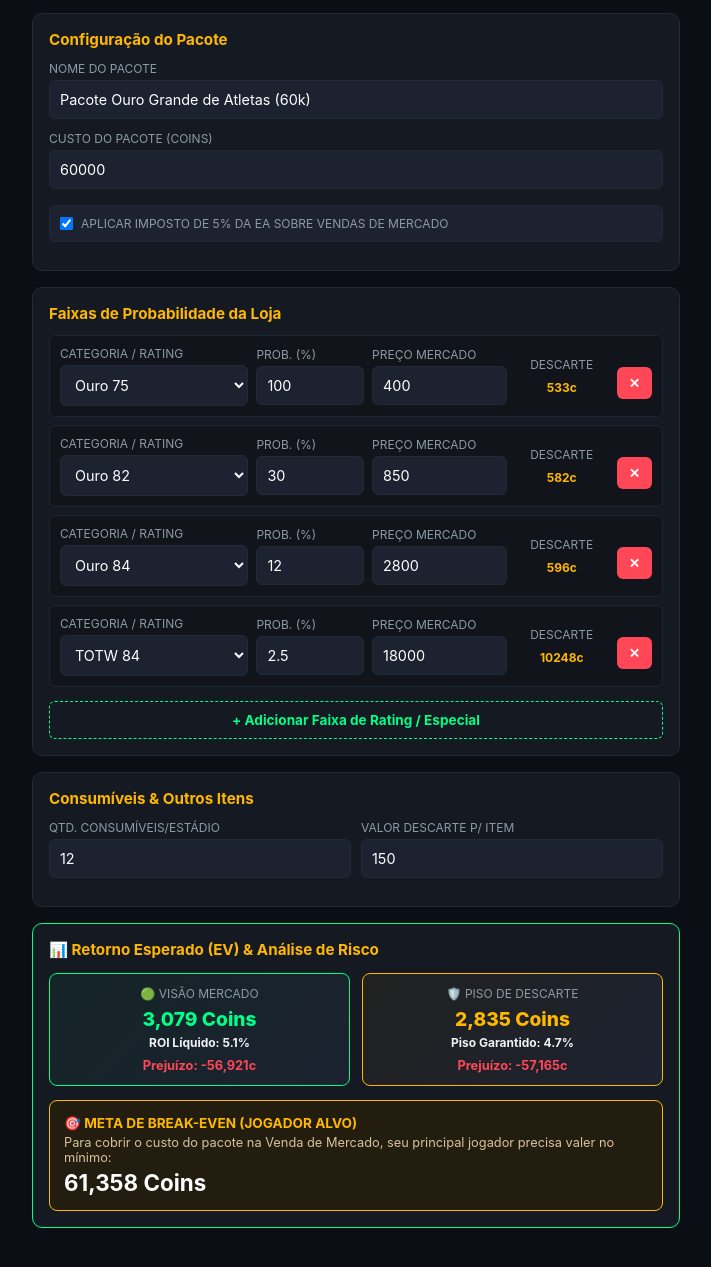
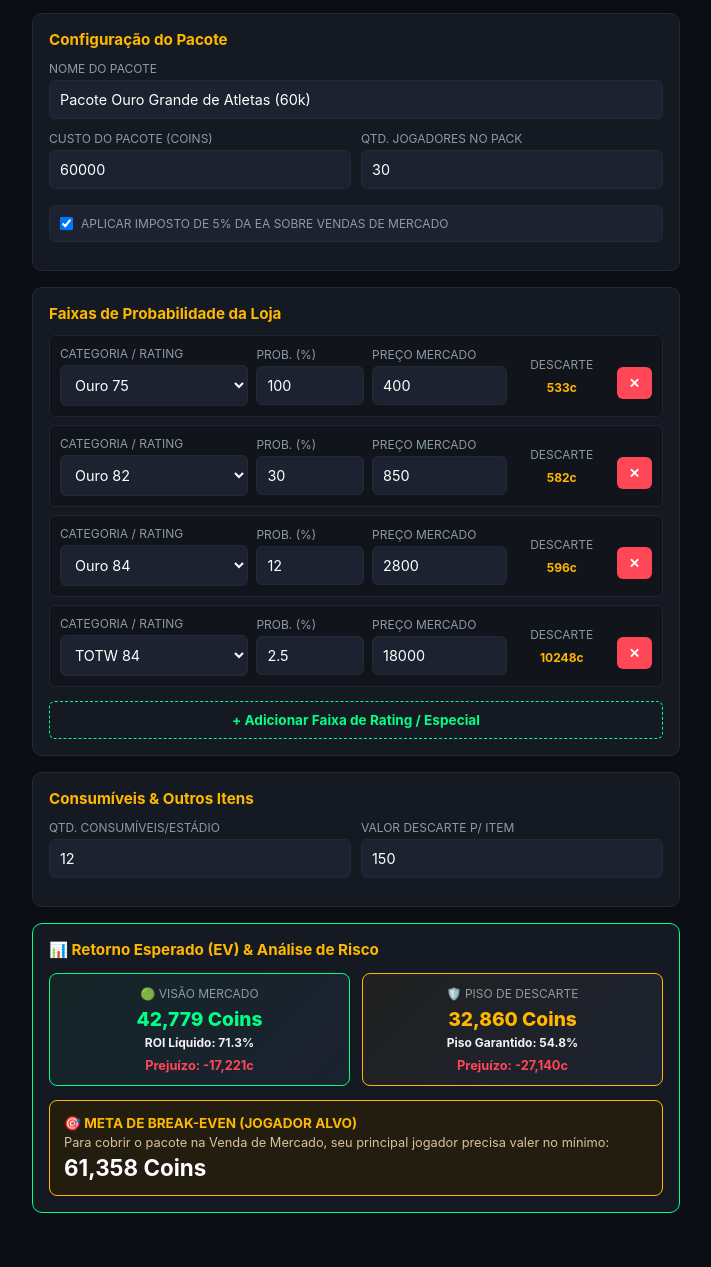
Before and after one commit to playergrass25/pack-calculator, a plain HTML site: page index.html in a window 1280 px wide. Shown: the part 305-1572 px from the top of the page, without its empty margins (284-995 px from the left). Drawn offline with Linux system fonts and the light colour scheme.

Commit message:
Update index.html

```diff
--- a/index.html
+++ b/index.html
@@ -388,6 +388,10 @@
                     <label>Custo do Pacote (Coins)</label>
                     <input type="number" id="packCost" value="60000" oninput="calcularTudo()">
                 </div>
+                <div class="col form-group">
+                    <label>Qtd. Jogadores no Pack</label>
+                    <input type="number" id="packPlayersCount" value="30" oninput="calcularTudo()">
+                </div>
             </div>
 
             <div class="form-group" style="margin-top: 4px;">
@@ -439,7 +443,7 @@
 
             <div class="target-box">
                 <h4>🎯 META DE BREAK-EVEN (JOGADOR ALVO)</h4>
-                <p>Para cobrir o custo do pacote na Venda de Mercado, seu principal jogador precisa valer no mínimo:</p>
+                <p>Para cobrir o pacote na Venda de Mercado, seu principal jogador precisa valer no mínimo:</p>
                 <div class="target-val" id="targetPlayerVal">0 Coins</div>
             </div>
         </div>
@@ -552,6 +556,7 @@
                 id: "p1",
                 name: "Pacote Ouro Grande de Atletas (60k)",
                 cost: 60000,
+                playersCount: 30,
                 consQty: 12,
                 consVal: 150,
                 tiers: [
@@ -602,6 +607,7 @@
                 const p = presets[idx];
                 document.getElementById('packName').value = p.name;
                 document.getElementById('packCost').value = p.cost;
+                document.getElementById('packPlayersCount').value = p.playersCount || 30;
                 document.getElementById('consumableQty').value = p.consQty;
                 document.getElementById('consumableVal').value = p.consVal;
                 tiers = JSON.parse(JSON.stringify(p.tiers));
@@ -613,6 +619,7 @@
         function salvarNovoPreset() {
             const packName = document.getElementById('packName').value || "Novo Pré-set";
             const cost = parseFloat(document.getElementById('packCost').value) || 0;
+            const playersCount = parseFloat(document.getElementById('packPlayersCount').value) || 1;
             const consQty = parseFloat(document.getElementById('consumableQty').value) || 0;
             const consVal = parseFloat(document.getElementById('consumableVal').value) || 0;
 
@@ -620,6 +627,7 @@
                 id: Date.now().toString(),
                 name: packName,
                 cost: cost,
+                playersCount: playersCount,
                 consQty: consQty,
                 consVal: consVal,
                 tiers: JSON.parse(JSON.stringify(tiers))
@@ -714,6 +722,7 @@
 
         function calcularTudo() {
             const cost = parseFloat(document.getElementById('packCost').value) || 0;
+            const playersCount = parseFloat(document.getElementById('packPlayersCount').value) || 1;
             const consQty = parseFloat(document.getElementById('consumableQty').value) || 0;
             const consVal = parseFloat(document.getElementById('consumableVal').value) || 0;
             const applyTax = document.getElementById('taxCheckbox').checked;
@@ -731,8 +740,9 @@
                 const span = document.getElementById(`discard-span-${idx}`);
                 if (span) span.innerText = `${discardPrice}c`;
 
-                evMarketBruto += prob * tier.marketPrice;
-                evDiscardTotal += prob * discardPrice;
+                // Multiplica pelo número de jogadores entregues no pacote
+                evMarketBruto += (prob * tier.marketPrice) * playersCount;
+                evDiscardTotal += (prob * discardPrice) * playersCount;
             });
 
             evMarketBruto += consTotalDiscard;
@@ -846,7 +856,7 @@
                                 <option value="club" ${card.action === 'club' ? 'selected' : ''}>📁 Guardar (SBC)</option>
                             </select>
                         </div>
-                        <button class="btn-danger" style="padding:2px 6px; margin-left:6px; font-size:0.7rem;" onclick="removeOpenedCard(${idx})">✕</button>
+                        <button class="btn-danger" style="padding:2px 6px; font-size:0.7rem; margin-left:6px;" onclick="removeOpenedCard(${idx})">✕</button>
                     </div>
                 `;
             });
```
